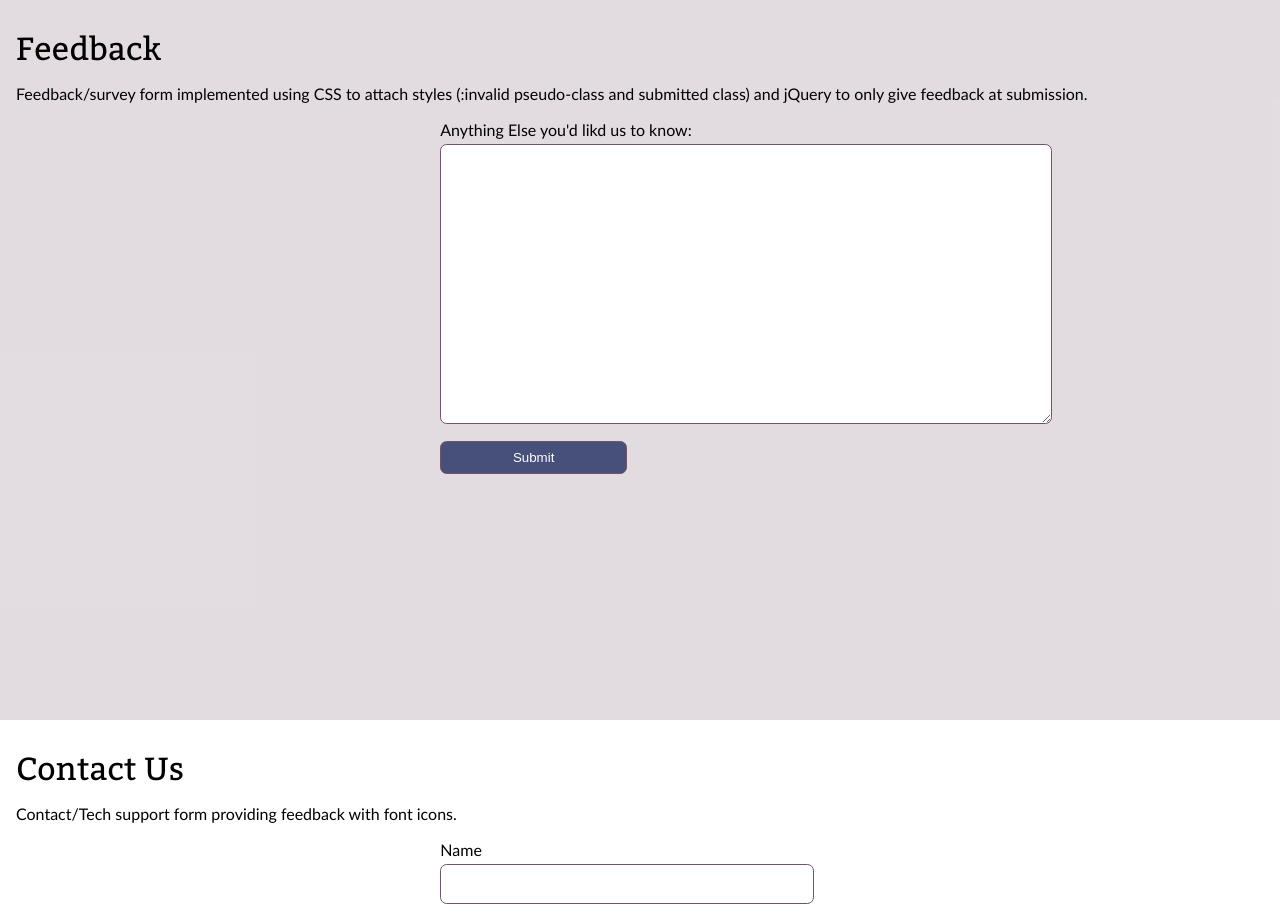
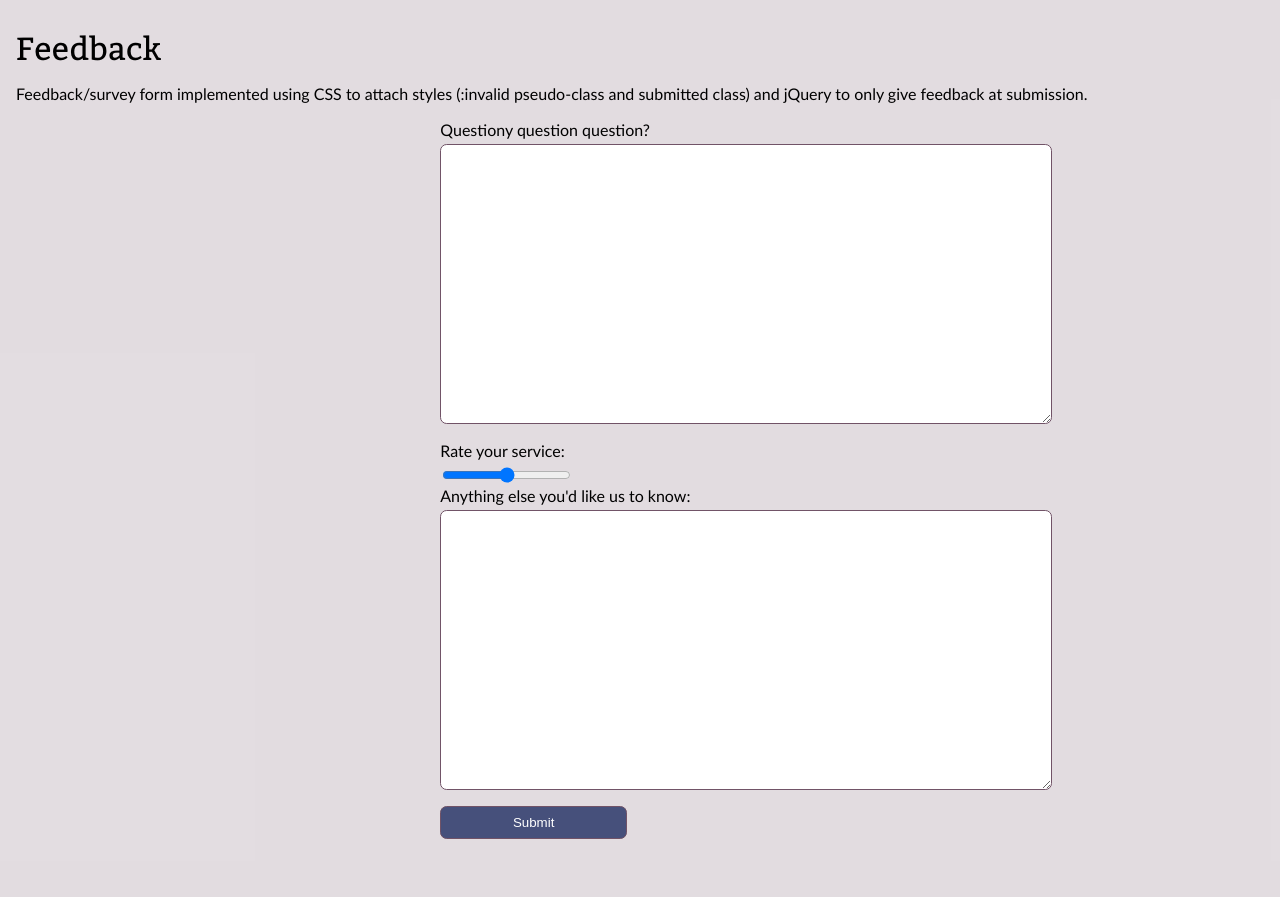
Before and after one commit to spaetsch/funforms, a website: page dev/index.html in a window 1280 px wide. Shown: the part 1680-2595 px from the top of the page. Drawn offline with nearby package versions, Linux system fonts and the light colour scheme; files whose address does not match are found by name.

Commit message:
core feedback form elements

```diff
--- a/dev/index.html
+++ b/dev/index.html
@@ -63,13 +63,15 @@
       <div class="col span_2_of_6"></div>
       <form class="col span_3_of_6">
 
-<!--Survey question 1
-Survey question 2
-Rate us: radio-->
+        <label for="survey1">Questiony question question?</label>
+        <textarea name="survey1" autocomplete="off" ></textarea>
 
-        <label for="contact-msg-input">Anything Else you'd likd us to know:</label>
-        <textarea id="contact-msg" name="contact-msg-input" required autocomplete="off" ></textarea>
-        <button formnovalidate type="submit" id="contact-button">Submit</button>
+        <label for="rate">Rate your service:</label>
+        <input type="range" step="1" min="1" max="5">
+
+        <label for="moreinfo">Anything else you'd like us to know:</label>
+        <textarea name="moreinfo" required autocomplete="off" ></textarea>
+        <button formnovalidate type="submit" id="survey-button">Submit</button>
       </form>
 
     </div>
```
Also changed, not shown: build/index.html.
